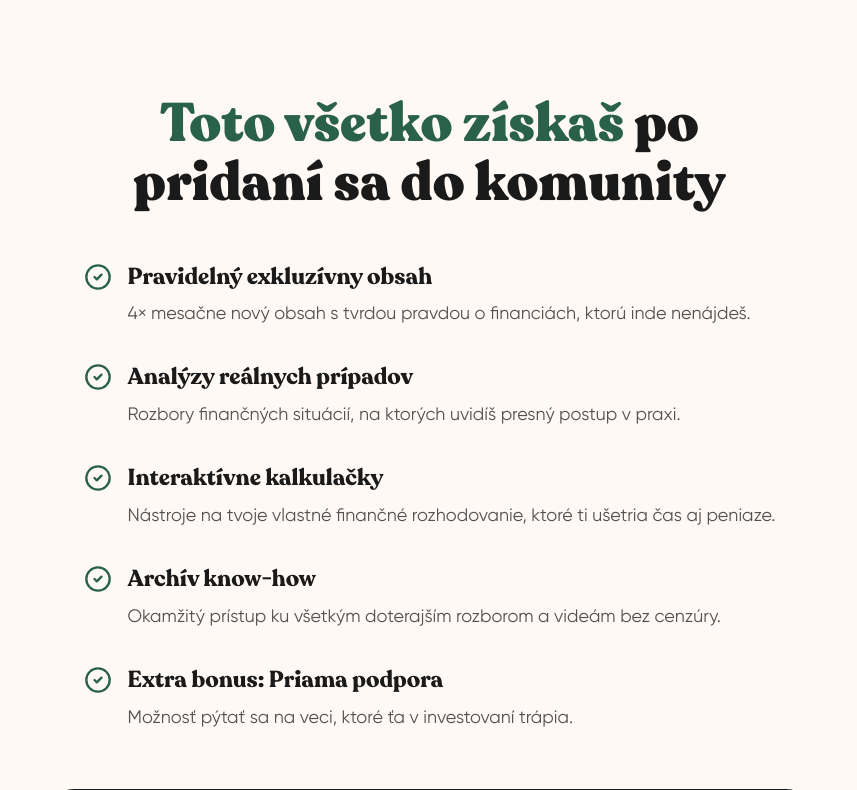
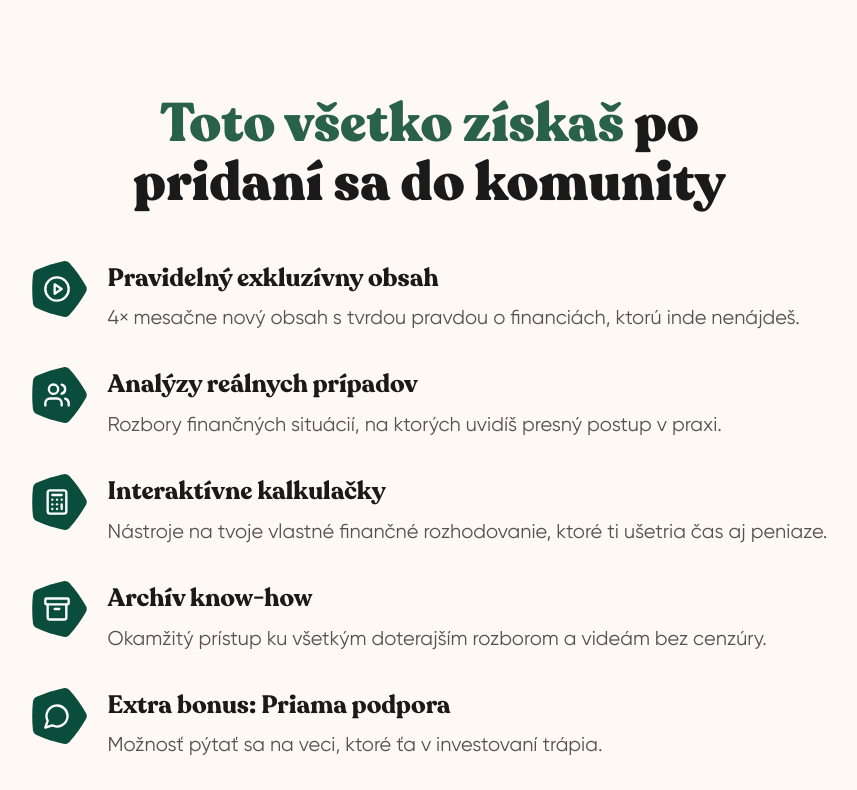
Before and after one commit to js-investor/jsmentor.sk, a React (Vite) app: page / in a window 1280 px wide. Shown: the part 11210-12000 px from the top of the page, without its empty margins (203-1060 px from the left). Built offline with nearby package versions, Linux system fonts and the light colour scheme; no server answers; the HTML template or start-up script is replaced by a standard one.

Commit message:
Vylepši sekciu hodnoty a FAQ na homepage.
Brand pattern ikony, väčšie texty v boxe 997 € a viditeľnejšie oddeľovače v FAQ.

Co-authored-by: Cursor <cursoragent@cursor.com>

```diff
--- a/src/components/sections/HeroHeroCasteFaqSection.tsx
+++ b/src/components/sections/HeroHeroCasteFaqSection.tsx
@@ -82,13 +82,13 @@ const FaqItem = ({
     whileInView={{ opacity: 1, y: 0 }}
     viewport={{ once: true, margin: "-32px" }}
     transition={{ duration: 0.5, ease: [0.22, 1, 0.36, 1], delay: 0.06 * index }}
-    className="border-b border-border/50"
+    className="border-b border-foreground/20"
   >
     <button
       type="button"
       onClick={onToggle}
       aria-expanded={isOpen}
-      className="group flex w-full items-start justify-between gap-5 py-7 text-left"
+      className="group flex w-full items-start justify-between gap-5 py-9 text-left md:py-10"
     >
       <span
         className={`[font-family:var(--font-serif)] text-[1.25rem] font-[700] leading-snug transition-colors duration-200 md:text-[1.6875rem] ${
@@ -122,7 +122,7 @@ const FaqItem = ({
           transition={{ duration: 0.35, ease: [0.22, 1, 0.36, 1] }}
           style={{ overflow: "hidden" }}
         >
-          <div className="flex flex-col gap-3 pb-7">
+          <div className="flex flex-col gap-3 pb-9 md:pb-10">
             {answer.map((paragraph, i) => (
               <p key={i} className="font-sans text-[1.0625rem] md:text-[1.125rem] leading-relaxed text-muted-foreground">
                 {paragraph}
@@ -161,7 +161,7 @@ const HeroHeroCasteFaqSection = () => {
           </header>
         </AnimatedSection>
 
-        <div className="mx-auto max-w-3xl border-t border-border/50">
+        <div className="mx-auto max-w-3xl border-t border-foreground/20">
           {faqs.map((faq, i) => (
             <FaqItem
               key={faq.question}
--- a/src/components/sections/HeroHeroHodnotaSection.tsx
+++ b/src/components/sections/HeroHeroHodnotaSection.tsx
@@ -1,24 +1,55 @@
 import AnimatedSection from "@/components/AnimatedSection";
-import { CircleCheck } from "lucide-react";
+import brandPattern from "@/assets/logo/js-brand-pattern.svg";
+import {
+  Archive,
+  Calculator,
+  MessageCircle,
+  PlayCircle,
+  Users,
+  type LucideIcon,
+} from "lucide-react";
 
-const valueItems: { title: string; description: string }[] = [
+const brandIconMaskStyle = {
+  backgroundColor: "#0a4d3d",
+  WebkitMaskImage: `url(${brandPattern})`,
+  maskImage: `url(${brandPattern})`,
+  WebkitMaskRepeat: "no-repeat",
+  maskRepeat: "no-repeat",
+  WebkitMaskPosition: "center",
+  maskPosition: "center",
+  WebkitMaskSize: "contain",
+  maskSize: "contain",
+} as const;
+
+const ValueItemIcon = ({ Icon }: { Icon: LucideIcon }) => (
+  <span className="relative inline-flex h-12 w-12 shrink-0 items-center justify-center sm:h-[3.25rem] sm:w-[3.25rem] md:h-14 md:w-14" aria-hidden>
+    <span className="absolute inset-0" style={brandIconMaskStyle} />
+    <Icon className="relative z-10 h-5 w-5 -translate-x-[3px] text-white sm:h-6 sm:w-6 md:h-7 md:w-7" strokeWidth={2} />
+  </span>
+);
+const valueItems: { Icon: LucideIcon; title: string; description: string }[] = [
   {
+    Icon: PlayCircle,
     title: "Pravidelný exkluzívny obsah",
     description: "4× mesačne nový obsah s tvrdou pravdou o financiách, ktorú inde nenájdeš.",
   },
   {
+    Icon: Users,
     title: "Analýzy reálnych prípadov",
     description: "Rozbory finančných situácií, na ktorých uvidíš presný postup v praxi.",
   },
   {
+    Icon: Calculator,
     title: "Interaktívne kalkulačky",
     description: "Nástroje na tvoje vlastné finančné rozhodovanie, ktoré ti ušetria čas aj peniaze.",
   },
   {
+    Icon: Archive,
     title: "Archív know-how",
     description: "Okamžitý prístup ku všetkým doterajším rozborom a videám bez cenzúry.",
   },
   {
+    Icon: MessageCircle,
     title: "Extra bonus: Priama podpora",
     description: "Možnosť pýtať sa na veci, ktoré ťa v investovaní trápia.",
   },
@@ -46,15 +77,15 @@ const HeroHeroHodnotaSection = () => (
       </AnimatedSection>
 
       <AnimatedSection delay={0.07}>
-        <ul className="mx-auto flex w-fit max-w-3xl flex-col gap-7 md:gap-8">
-          {valueItems.map(({ title, description }) => (
-            <li key={title} className="flex items-start gap-3.5 md:gap-4">
-              <CircleCheck className="mt-0.5 h-5 w-5 shrink-0 text-primary sm:h-6 sm:w-6 md:h-7 md:w-7" strokeWidth={2} />
+        <ul className="mx-auto flex w-fit max-w-4xl flex-col gap-7 md:gap-8">
+          {valueItems.map(({ Icon, title, description }) => (
+            <li key={title} className="flex items-start gap-4 md:gap-5">
+              <ValueItemIcon Icon={Icon} />
               <div>
-                <p className="[font-family:var(--font-serif)] text-[1.125rem] font-bold leading-snug text-foreground md:text-[1.3125rem] lg:text-[1.4375rem]">
+                <p className="[font-family:var(--font-serif)] text-[1.25rem] font-bold leading-snug text-foreground md:text-[1.4375rem] lg:text-[1.5625rem]">
                   {title}
                 </p>
-                <p className="mt-2 font-sans text-[1rem] leading-relaxed text-foreground/75 md:text-[1.0625rem] lg:text-[1.125rem]">
+                <p className="mt-2 font-sans text-[1.0625rem] leading-relaxed text-foreground/75 md:text-[1.1875rem] lg:text-[1.25rem]">
                   {description}
                 </p>
               </div>
@@ -65,16 +96,18 @@ const HeroHeroHodnotaSection = () => (
 
       <AnimatedSection delay={0.12}>
         <div
-          className="mx-auto mt-12 max-w-3xl rounded-[1.75rem] px-6 py-8 text-center md:mt-14 md:px-10 md:py-10"
+          className="mx-auto mt-12 max-w-3xl rounded-[1.75rem] px-6 py-9 text-center md:mt-14 md:px-12 md:py-11"
           style={{ backgroundColor: "#1A1A1A" }}
         >
-          <p className="font-sans text-[1.0625rem] leading-relaxed text-white/80 md:text-[1.1875rem]">
-            Celková hodnota{" "}
-            <strong className="[font-family:var(--font-serif)] text-[2.25rem] font-[900] leading-none text-white md:text-[2.75rem]">
+          <p className="flex flex-wrap items-center justify-center gap-x-3 text-center">
+            <span className="font-sans text-[1.4375rem] leading-none text-white/80 md:text-[1.5625rem] lg:text-[1.625rem]">
+              Celková hodnota
+            </span>
+            <strong className="[font-family:var(--font-serif)] text-[3.125rem] font-[900] leading-none text-white md:text-[3.75rem] lg:text-[4rem]">
               997 €
             </strong>
           </p>
-          <p className="mt-5 font-sans text-[1.0625rem] leading-relaxed text-white/75 md:mt-6 md:text-[1.1875rem]">
+          <p className="mt-5 font-sans text-[1.25rem] leading-relaxed text-white/75 md:mt-6 md:text-[1.4375rem] lg:text-[1.5rem]">
             Ty to <strong className="font-bold text-white">získavaš zadarmo k členstvu</strong> Hero Hero
           </p>
         </div>
```
